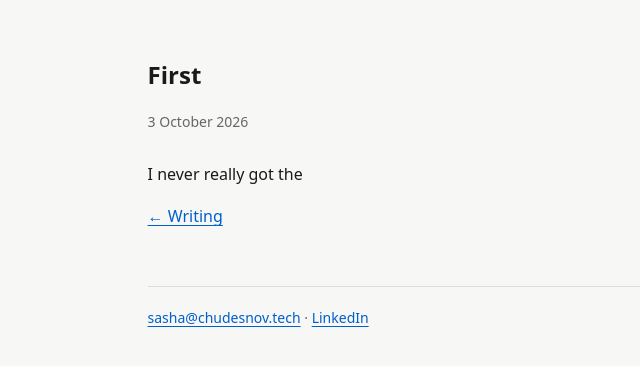
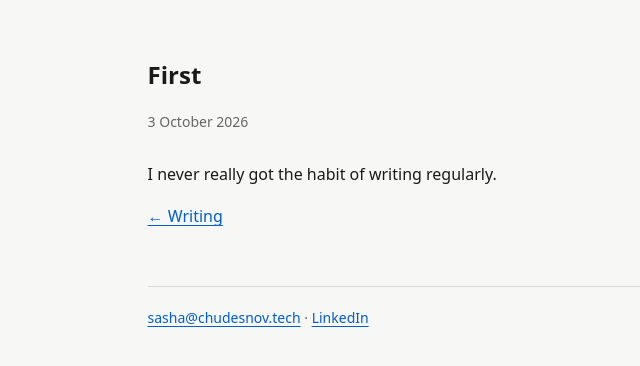
Before and after one commit to Chudesnov/chudesnov.tech, an Eleventy site: page src/writing/hello-world.md in a window 1280 px wide. Shown: the whole page, without its empty margins (195-835 px from the left). Built offline with nearby package versions, Linux system fonts and the light colour scheme; Eleventy itself is replaced by a stand-in of ours; files that its build step writes are made by us from their sources.

Commit message:
Preview: Publish “First”

```diff
--- a/src/writing/hello-world.md
+++ b/src/writing/hello-world.md
@@ -5,4 +5,4 @@ cmsId: "2"
 templateEngineOverride: md
 ---
 
-I never really got the
+I never really got the habit of writing regularly.
```
